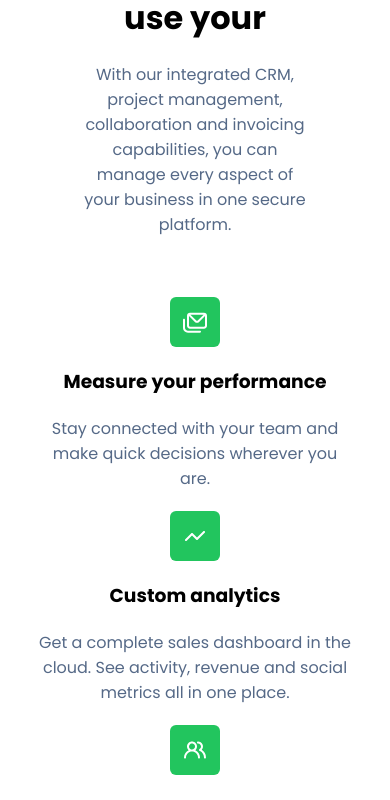
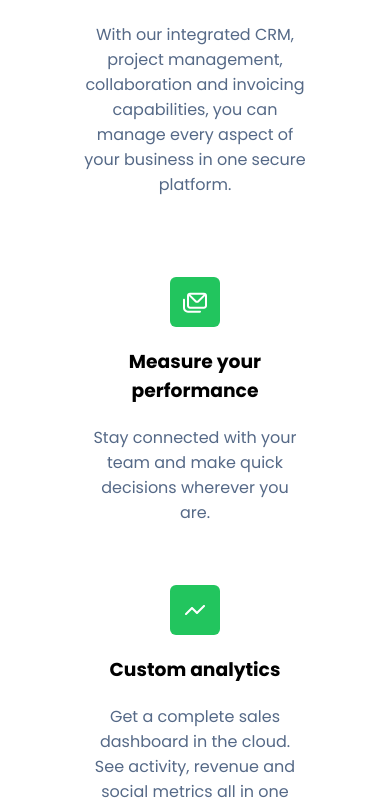
Before and after one commit to UchihaDSenju/docky-flypat, a React (Vite) app: page / in a window 390 px wide. Shown: the part 2329-3129 px from the top of the page. Built offline with nearby package versions, Linux system fonts and the light colour scheme.

Commit message:
part 2 of responsiveness done

```diff
--- a/src/components/demo-point.tsx
+++ b/src/components/demo-point.tsx
@@ -8,8 +8,10 @@ function DemoPoint(props: Props) {
   return (
     <div className="point">
         <div className="point-number">{props.number}</div>
-        <h2 className="white-color">{props.point}</h2>
-        <p className="grey-color">{props.desc}</p>
+        <div className="point-content">
+          <h2 className="white-color">{props.point}</h2>
+          <p className="grey-color">{props.desc}</p>
+        </div>
     </div>
   )
 }
--- a/src/components/features-desc.tsx
+++ b/src/components/features-desc.tsx
@@ -10,8 +10,10 @@ function Features() {
               return(
                 <div key={index} className="feature-card">
                   <div className='icon'><img src={fdesc.icon} alt="icon" /></div>
-                  <h3 style={{margin: '20px'}}>{fdesc.title}</h3>
-                  <p className='grey-color' style={{marginTop: '20px'}}>{fdesc.desc}</p>
+                  <div className="feature-card-content">
+                    <h3 style={{margin: '20px'}}>{fdesc.title}</h3>
+                    <p className='grey-color' style={{marginTop: '20px'}}>{fdesc.desc}</p>
+                  </div>
                 </div>
               )
             })}
--- a/src/index.css
+++ b/src/index.css
@@ -40,11 +40,33 @@ a{
 
 
 @media(max-width: 820px){
+  .feature-container{
+    padding: 50px 0px;
+    margin: 40px 0px;
+  }
   .feature-cards{
     grid-template-columns: 1fr;
   }
+  .feature-card{
+    margin: 20px 0px;
+  }
+  .feature-card-content{
+    width: 70%;
+    margin: 0px auto;
+  }
+
+  .getStarted-container{
+    grid-template-columns: 1fr;
+    padding: 40px;
+    transition: 0.3s;
+  }
+
+  .demo-content{
+    padding: 30px;
+  }
   .demo-description{
     grid-template-columns: 1fr;
+    transition: 0.3s;
   }
   .demo-video-container{
     margin: 30px 0px;
@@ -52,6 +74,15 @@ a{
   .demo-points{
     grid-template-columns: 1fr;
   }
+  .point{
+    display: flex;
+    justify-content: space-evenly;
+    margin: 20px 0px;
+  }
+  .point-content{
+    width: 90%;
+  }
+
   .priceTag-cards{
     flex-direction: column;
   }
--- a/src/styles/working.css
+++ b/src/styles/working.css
@@ -3,7 +3,7 @@
 }
 .demo-content{
     background-color: #2A3342;
-    padding: 80px 150px;
+    padding: 80px 10%;
 }
 
 .waves{
@@ -12,7 +12,7 @@
 }
 
 .above{
-    bottom: -7px;
+    bottom: -8px;
 }
 .below{
     top: -1px;
```
